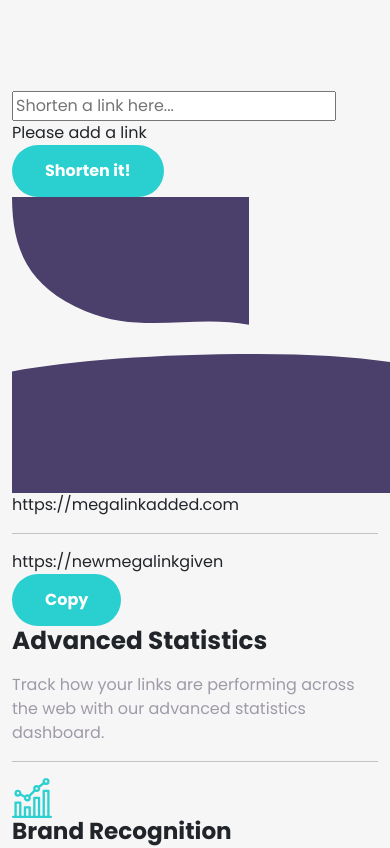
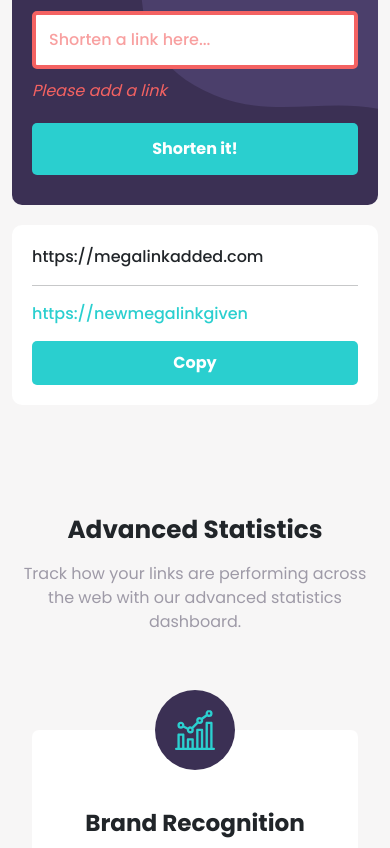
Before and after one commit to eivindsimonsen/url-shortening-app-landing-page, a React (Vite) app: page / in a window 390 px wide. Shown: the part 860-1708 px from the top of the page. Built offline with nearby package versions, Linux system fonts and the light colour scheme.

Commit message:
Styles on mobile complete

```diff
--- a/src/sass/partials/_shortener.scss
+++ b/src/sass/partials/_shortener.scss
@@ -0,0 +1,85 @@
+.shortener {
+  transform: translateY(-110px);
+}
+
+.shortener-container {
+  background-color: $primaryAccentColor;
+  padding: 20px;
+  border-radius: 10px;
+  display: flex;
+  flex-direction: column;
+  position: relative;
+  overflow: hidden;
+
+  & > * {
+    margin: 10px 0px;
+  }
+
+  & > .cta {
+    border-radius: 5px;
+  }
+
+  input {
+    padding: 13px;
+    border-radius: 5px;
+    border: none;
+  }
+
+  input,
+  button {
+    z-index: 2;
+  }
+
+  & > .input-error {
+    border: 4px solid $alertColor;
+
+    &::placeholder {
+      color: $alertColor;
+      opacity: 0.6;
+      font-weight: $fontWeightMedium;
+    }
+
+    &-message {
+      color: $alertColor;
+      font-style: italic;
+      margin-top: 0px;
+      margin-bottom: 10px;
+    }
+  }
+
+  &-bg-image-mobile,
+  &-bg-image-desktop {
+    position: absolute;
+    top: 0;
+    right: 0;
+    margin: 0px;
+  }
+
+  &-bg-image-mobile {
+    // display: none;
+  }
+
+  &-bg-image-desktop {
+    display: none;
+  }
+}
+
+.output-links {
+  padding: 20px;
+  border-radius: 10px;
+  background-color: #fff;
+  margin-top: 20px;
+  display: flex;
+  flex-direction: column;
+  font-weight: $fontWeightMedium;
+
+  & > .cta {
+    border-radius: 5px;
+    padding: 10px;
+    margin-top: 15px;
+  }
+
+  & > *:nth-child(3) {
+    color: $primaryColor;
+  }
+}
--- a/src/sass/partials/_stats.scss
+++ b/src/sass/partials/_stats.scss
@@ -0,0 +1,43 @@
+.stats-container {
+  text-align: center;
+  display: flex;
+  flex-direction: column;
+
+  &-points {
+    position: relative;
+    & > * {
+      background-color: #fff;
+      padding: 20px;
+      margin: 80px 20px 50px 20px;
+      position: relative;
+      border-radius: 7px;
+
+      img {
+        background-color: $primaryAccentColor;
+        border-radius: 50%;
+        padding: 20px;
+        overflow: visible;
+        transform: translateY(-60px);
+      }
+
+      & h3,
+      p {
+        transform: translateY(-20px);
+      }
+    }
+  }
+}
+
+.stats-line {
+  margin: 0px;
+  padding: 0px;
+  border: 4px solid $primaryColor;
+  opacity: 1;
+  height: 500px;
+  width: fit-content;
+  position: absolute;
+  top: 300px;
+  left: 0;
+  right: 0;
+  margin: 0px auto;
+}
```
